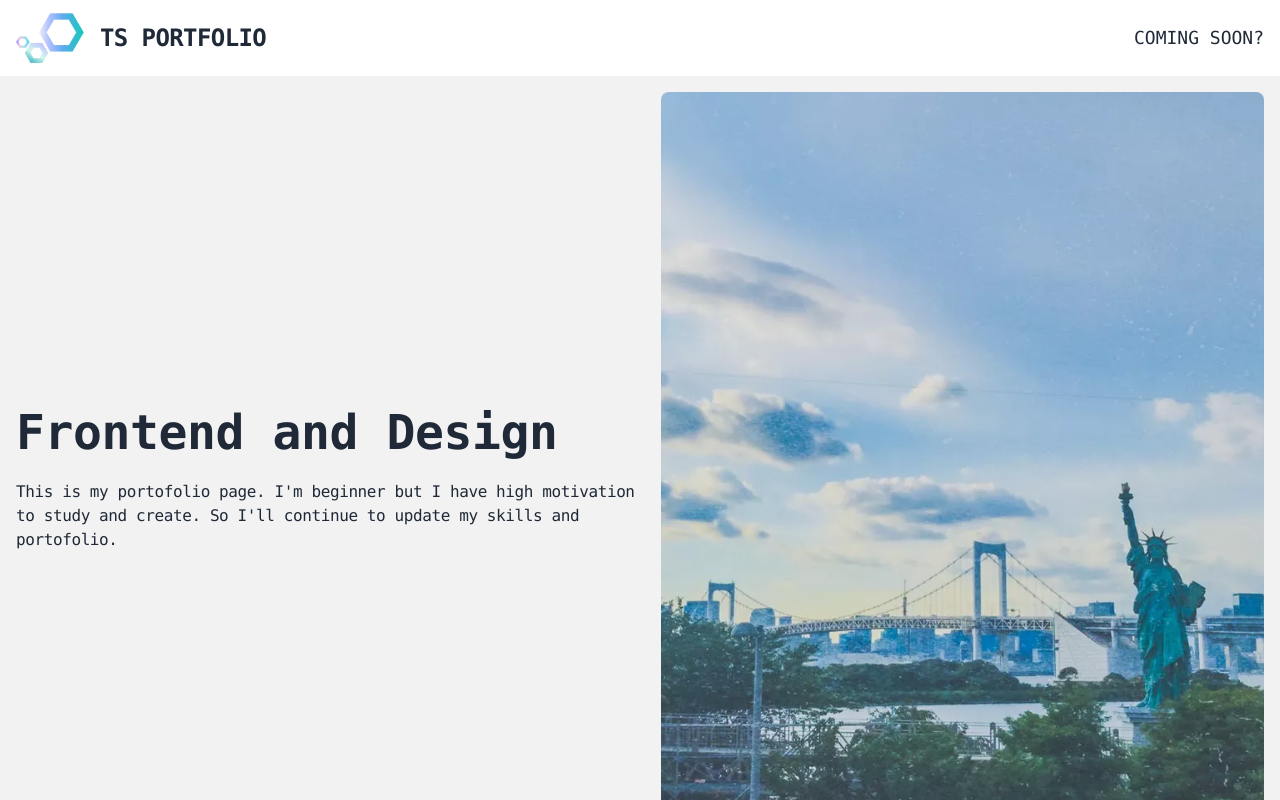
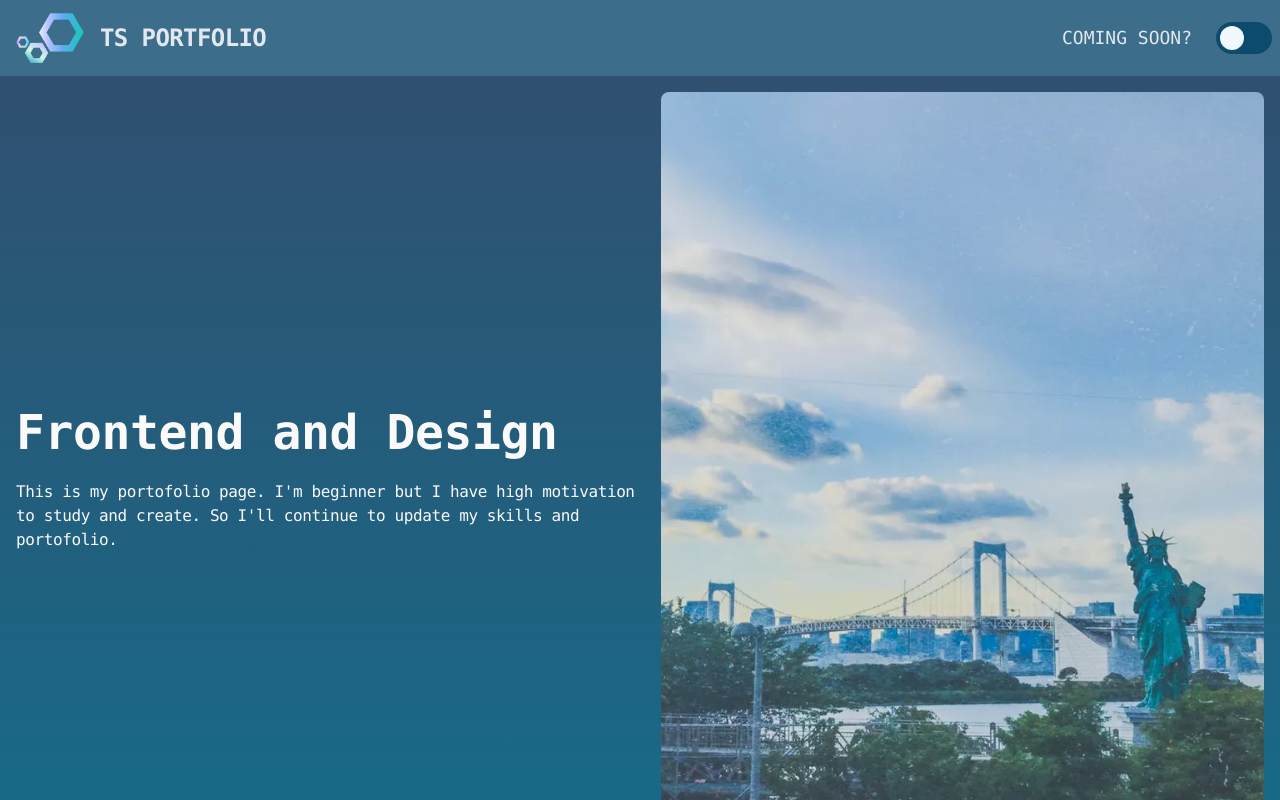
Before and after one commit to tsukuruhito/ts-portfolio, a Next.js app: page / in a window 1280 px wide. Shown: the top 800 px of the page. Built offline with nearby package versions, Linux system fonts and the light colour scheme.

Commit message:
add theme change

```diff
--- a/pages/index.tsx
+++ b/pages/index.tsx
@@ -7,7 +7,8 @@ import Skills from '../src/components/Skills'
 const Home: NextPage = () => {
   return (
     <Layout title="Ts Portfolio" isHeader={true} isFooter={true}>
-      <div className="hero lg:min-h-screen bg-base-200">
+      <div className='bg-gradient-to-b from-[#305071] via-cyan-700 to-[#f3beb6] dark:from-[#0f111c] dark:via-[#233367] dark:to-[#2b476d] text-zinc-50 dark:text-zinc-300'>
+        <div className="hero lg:min-h-screen">
           <div className="hero-content flex-col lg:flex-row-reverse">
             <div className='relative w-full h-60 lg:h-screen'>
               <Image src="/top_photo-2.webp" alt="" layout='fill' objectFit='cover' objectPosition="center" className='max-w-sm rounded-lg shadow-2xl' priority/>
@@ -20,7 +21,7 @@ const Home: NextPage = () => {
             </div>
           </div>
         </div>
-      <div className='bg-base-200'>
+        <div>
           <div className='flex flex-row-reverse px-4 py-16 max-w-3xl mx-auto box-border'>
               <div className='relative w-full h-60'>
                 <Image src="/scene03.webp" alt="" layout='fill' objectFit='cover' objectPosition="center" className='max-w-sm rounded-lg shadow-2xl'/>
@@ -35,7 +36,7 @@ const Home: NextPage = () => {
               </div>
           </div>
         </div>
-      {/* <div className='bg-base-200'>
+        {/* <div>
           <div className='flex flex-row px-4 py-16 max-w-3xl mx-auto box-border'>
               <div className='relative w-full h-60'>
                 <Image src="/scene02.webp" alt="" layout='fill' objectFit='cover' objectPosition="right" className='max-w-sm rounded-lg shadow-2xl' priority/>
@@ -50,11 +51,13 @@ const Home: NextPage = () => {
               </div>
             </div>
         </div> */}
-      <div className='bg-base-200'>
+        <div>
           <div className='px-4 py-16 max-w-3xl mx-auto box-border'>
             <h2 className="text-5xl font-bold whitespace-pre-wrap">Skills</h2>
             <Skills/>
           </div>
+        </div>
+
       </div>
 
     </Layout>
--- a/src/components/Layout/Footer.tsx
+++ b/src/components/Layout/Footer.tsx
@@ -3,7 +3,7 @@ import { FunctionComponent } from "react";
 const Footer : FunctionComponent =()=> {
     const year = new Date().getFullYear();
     return(
-        <footer className="footer footer-center p-4 bg-base-300 text-base-content">
+        <footer className="footer footer-center p-4 bg-base-300 text-base-content dark:bg-slate-500 dark:text-slate-100">
             <div>
                 <p>Copyright © {year} - All right reserved by Tsukuruhito</p>
             </div>
--- a/src/components/Layout/Header.tsx
+++ b/src/components/Layout/Header.tsx
@@ -1,18 +1,20 @@
 import { FunctionComponent } from "react";
 import Link from 'next/link'
 import Image from "next/image";
+import Theme from "../Theme";
 
 const Header : FunctionComponent =()=> {
     return(
-        <header className="flex justify-between items-center font-mono py-2 uppercase flex-col md:flex-row">
+        <header className="flex justify-between items-center font-mono py-2 uppercase flex-col md:flex-row bg-sky-900/80 dark:bg-sky-900">
             <h1><Link href="/">
                 <a className="flex items-center">
                     <Image src="/fav.png" alt="logo" width={100} height={50} objectFit="contain" objectPosition="center"/>
-                    <span className="text-2xl font-bold tracking-tight">ts portfolio</span>
+                    <span className="text-2xl font-bold tracking-tight text-slate-200">ts portfolio</span>
                 </a>
             </Link></h1>
-            <div className="text-lg">
-                <Link href="/"><a className="inline-block m-2 p-2 defaultLink">coming soon?</a></Link>
+            <div className="text-lg flex items-center">
+                <Link href="/"><a className="inline-block m-2 p-2 defaultLink text-slate-200">coming soon?</a></Link>
+                <Theme />
             </div>
         </header>
     )
--- /dev/null
+++ b/src/components/Theme.tsx
@@ -0,0 +1,44 @@
+import { motion } from "framer-motion"
+import { useEffect, useState } from "react";
+
+const Theme  = () => {
+    const [isOn, setIsOn] = useState(false);
+    const toggleSwitch = () => {
+        setIsOn(!isOn);
+        if (isOn===false) {
+            document.documentElement.classList.add('dark');
+            localStorage.setItem('theme', 'dark');
+        } else {
+            document.documentElement.classList.remove('dark');
+            localStorage.setItem('theme', '');
+        }
+    };
+    const spring = {
+        type: "spring",
+        stiffness: 700,
+        damping: 30
+    };
+
+    useEffect(()=>{
+        if(localStorage.getItem('theme')==='dark'){
+            setIsOn(true);
+            document.documentElement.classList.add('dark');
+        }
+    },[])
+
+    return(
+        <div
+            className={
+                isOn ?
+                "flex w-14 h-8 m-2 p-1 bg-sky-700 rounded-full items-center justify-end"
+                :
+                "flex w-14 h-8 m-2 p-1 bg-sky-900 rounded-full items-center justify-start"
+            }
+            onClick={toggleSwitch}
+        >
+            <motion.div className="w-6 h-6 rounded-full bg-sky-50" layout transition={spring} />
+        </div>
+    )
+}
+
+export default Theme
--- a/tailwind.config.js
+++ b/tailwind.config.js
@@ -7,5 +7,6 @@ module.exports = {
   theme: {
     extend: {},
   },
+  darkMode: "class",
   plugins: [require("daisyui")],
 }
```
Lines whose indentation alone changed are shown as unchanged.
